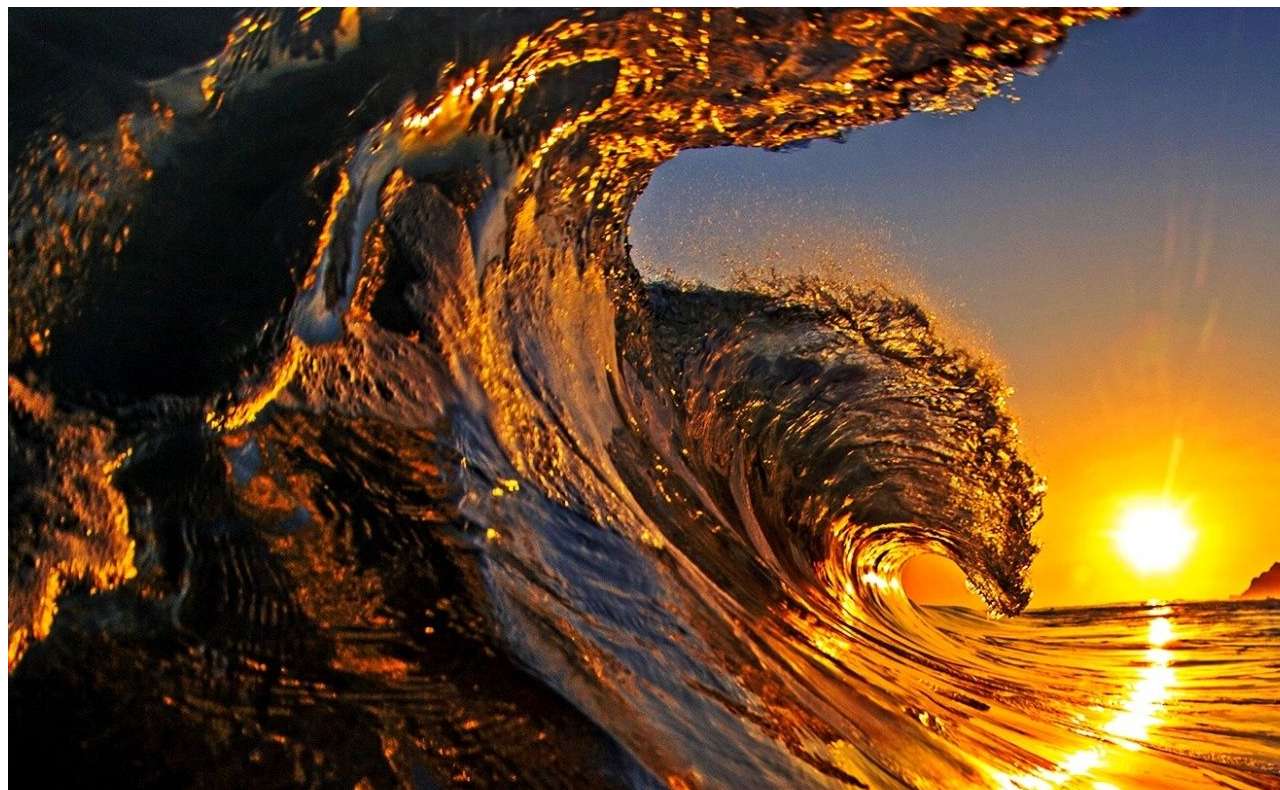
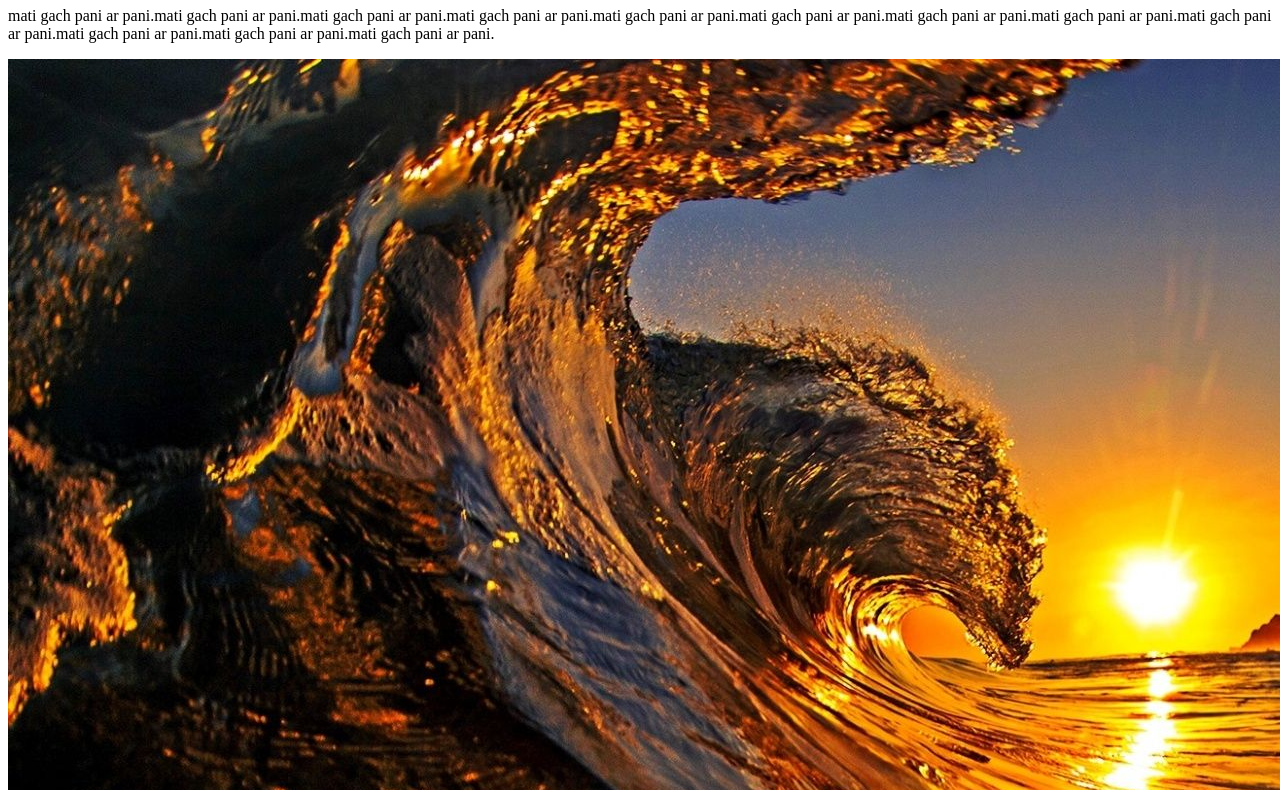
Before and after one commit to nahidzamil/my-third-repo, a plain HTML site: page index.html in a window 1280 px wide. Shown: the part 73-863 px from the top of the page. Drawn offline with Linux system fonts and the light colour scheme.

Commit message:
paragraph

```diff
--- a/index.html
+++ b/index.html
@@ -8,6 +8,7 @@
 </head>
 <body>
     <H1>This is a blog</H1>
+    <P>mati gach pani ar pani.mati gach pani ar pani.mati gach pani ar pani.mati gach pani ar pani.mati gach pani ar pani.mati gach pani ar pani.mati gach pani ar pani.mati gach pani ar pani.mati gach pani ar pani.mati gach pani ar pani.mati gach pani ar pani.mati gach pani ar pani.</P>
     <img src="Tide.jpg" alt="">
 </body>
 </html>
```
